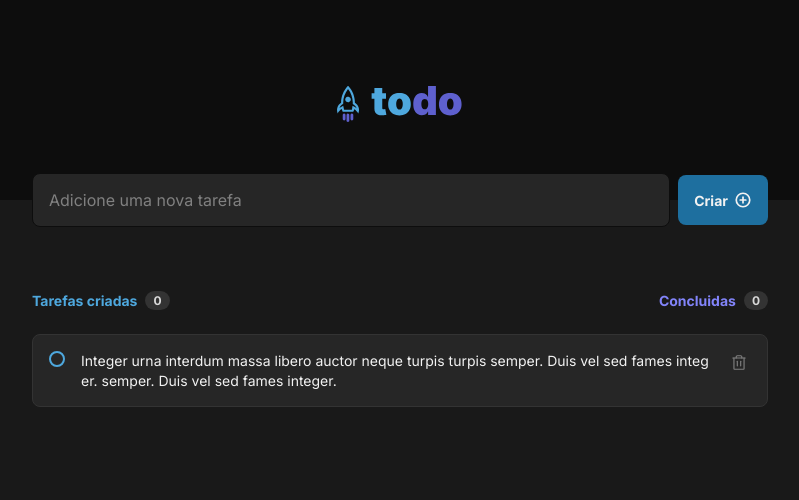
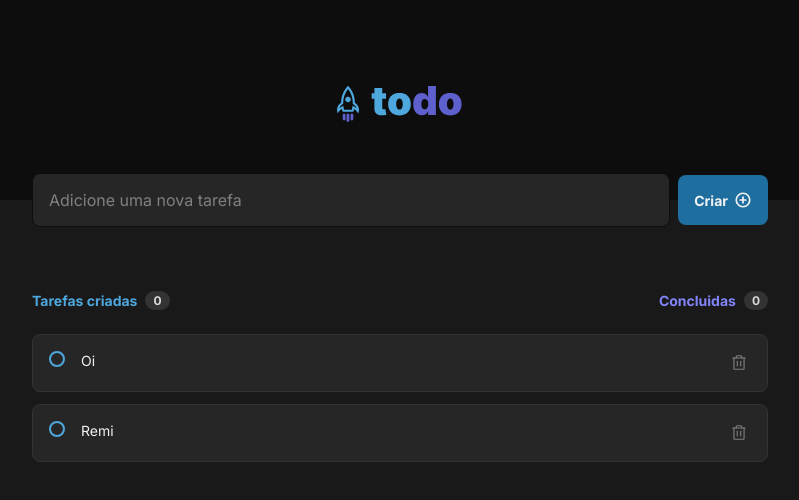
Before and after one commit to EllenBessa/todo-list, a React (Vite) app: page / in a window 1280 px wide. Shown: the top 500 px of the page, without its empty margins (240-1039 px from the left). Built offline with nearby package versions, Linux system fonts and the light colour scheme.

Commit message:
feat: :sparkles: Exibição de textos de forma dinâmica no componente TaskCard

```diff
--- a/src/App.jsx
+++ b/src/App.jsx
@@ -29,7 +29,8 @@ export function App() {
           {/* <EmptyListFeedback /> */}
 
           <section className={styles.tasksList}>
-            <TaskCard />
+            <TaskCard text="Oi" />
+            <TaskCard text="Remi" />
           </section>
         </main>
       </div>
--- a/src/components/TaskCard.jsx
+++ b/src/components/TaskCard.jsx
@@ -2,15 +2,12 @@ import { Trash } from "phosphor-react";
 
 import styles from "../styles/TaskCard.module.css";
 
-export function TaskCard() {
+export function TaskCard({ text }) {
   return (
     <div className={styles.taskCard}>
       <input type="checkbox" />
 
-      <span>
-        Integer urna interdum massa libero auctor neque turpis turpis semper.
-        Duis vel sed fames integer. semper. Duis vel sed fames integer.
-      </span>
+      <span>{text}</span>
 
       <button>
         <Trash size={18} color="#808080" />
```
